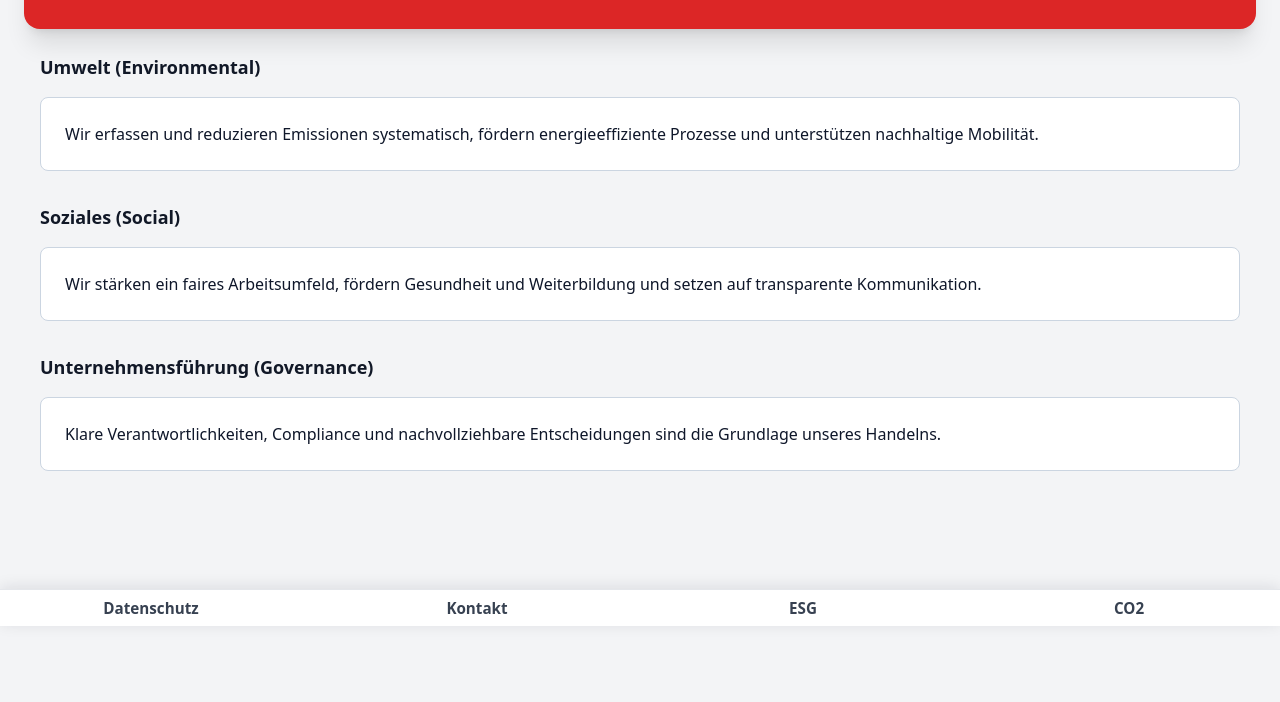
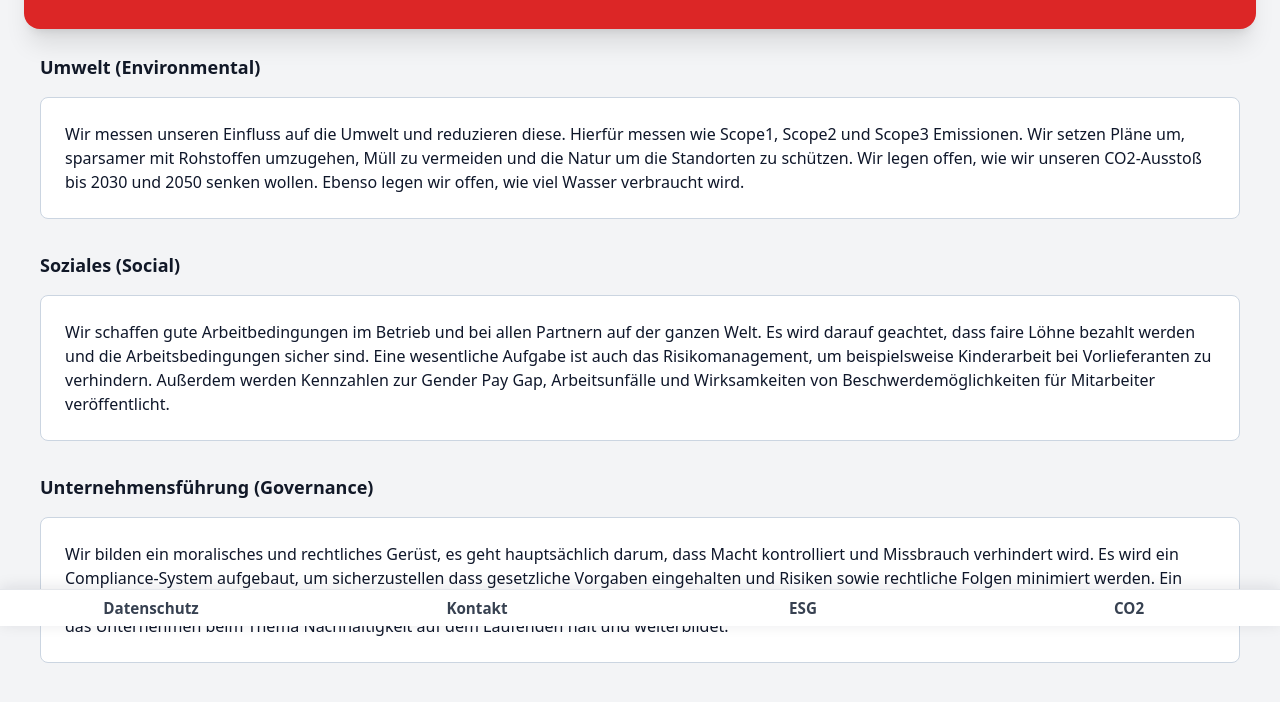
Before and after one commit to spg-AlexFuchs/DP_ACBAY, a plain HTML site: page DP_ACBAY/Frontend/esg.html in a window 1280 px wide. Shown: the part 174-876 px from the top of the page. Before the commit the page ends 800 px from the top, so only its background shows below. Drawn offline with Linux system fonts and the light colour scheme.

Commit message:
ESG Text

```diff
--- a/DP_ACBAY/Frontend/esg.html
+++ b/DP_ACBAY/Frontend/esg.html
@@ -27,21 +27,21 @@
     <section class="content-section">
       <h3 class="content-heading text-lg font-semibold text-slate-900">Umwelt (Environmental)</h3>
       <p class="content-card">
-        Wir erfassen und reduzieren Emissionen systematisch, fördern energieeffiziente Prozesse und unterstützen nachhaltige Mobilität.
+        Wir messen unseren Einfluss auf die Umwelt und reduzieren diese. Hierfür messen wie Scope1, Scope2 und Scope3 Emissionen. Wir setzen Pläne um, sparsamer mit Rohstoffen umzugehen, Müll zu vermeiden und die Natur um die Standorten zu schützen. Wir legen offen, wie wir unseren CO2-Ausstoß bis 2030 und 2050 senken wollen. Ebenso legen wir offen, wie viel Wasser verbraucht wird.
       </p>
     </section>
 
     <section class="content-section">
       <h3 class="content-heading text-lg font-semibold text-slate-900">Soziales (Social)</h3>
       <p class="content-card">
-        Wir stärken ein faires Arbeitsumfeld, fördern Gesundheit und Weiterbildung und setzen auf transparente Kommunikation.
+        Wir schaffen gute Arbeitbedingungen im Betrieb und bei allen Partnern auf der ganzen Welt. Es wird darauf geachtet, dass faire Löhne bezahlt werden und die Arbeitsbedingungen sicher sind. Eine wesentliche Aufgabe ist auch das Risikomanagement, um beispielsweise Kinderarbeit bei Vorlieferanten zu verhindern. Außerdem werden Kennzahlen zur Gender Pay Gap, Arbeitsunfälle und Wirksamkeiten von Beschwerdemöglichkeiten für Mitarbeiter veröffentlicht.
       </p>
     </section>
 
     <section class="content-section">
       <h3 class="content-heading text-lg font-semibold text-slate-900">Unternehmensführung (Governance)</h3>
       <p class="content-card">
-        Klare Verantwortlichkeiten, Compliance und nachvollziehbare Entscheidungen sind die Grundlage unseres Handelns.
+        Wir bilden ein moralisches und rechtliches Gerüst, es geht hauptsächlich darum, dass Macht kontrolliert und Missbrauch verhindert wird. Es wird ein Compliance-System aufgebaut, um sicherzustellen dass gesetzliche Vorgaben eingehalten und Risiken sowie rechtliche Folgen minimiert werden. Ein wichtiger Punkt ist auch, dass wir zeigen, wie Nachhaltigkeitsziele den Gehalt der oberen Positionen beeinflussen. Außerdem wird offengelegt, wie sich das Unternehmen beim Thema Nachhaltigkeit auf dem Laufenden hält und weiterbildet.
       </p>
     </section>
   </main>
```
